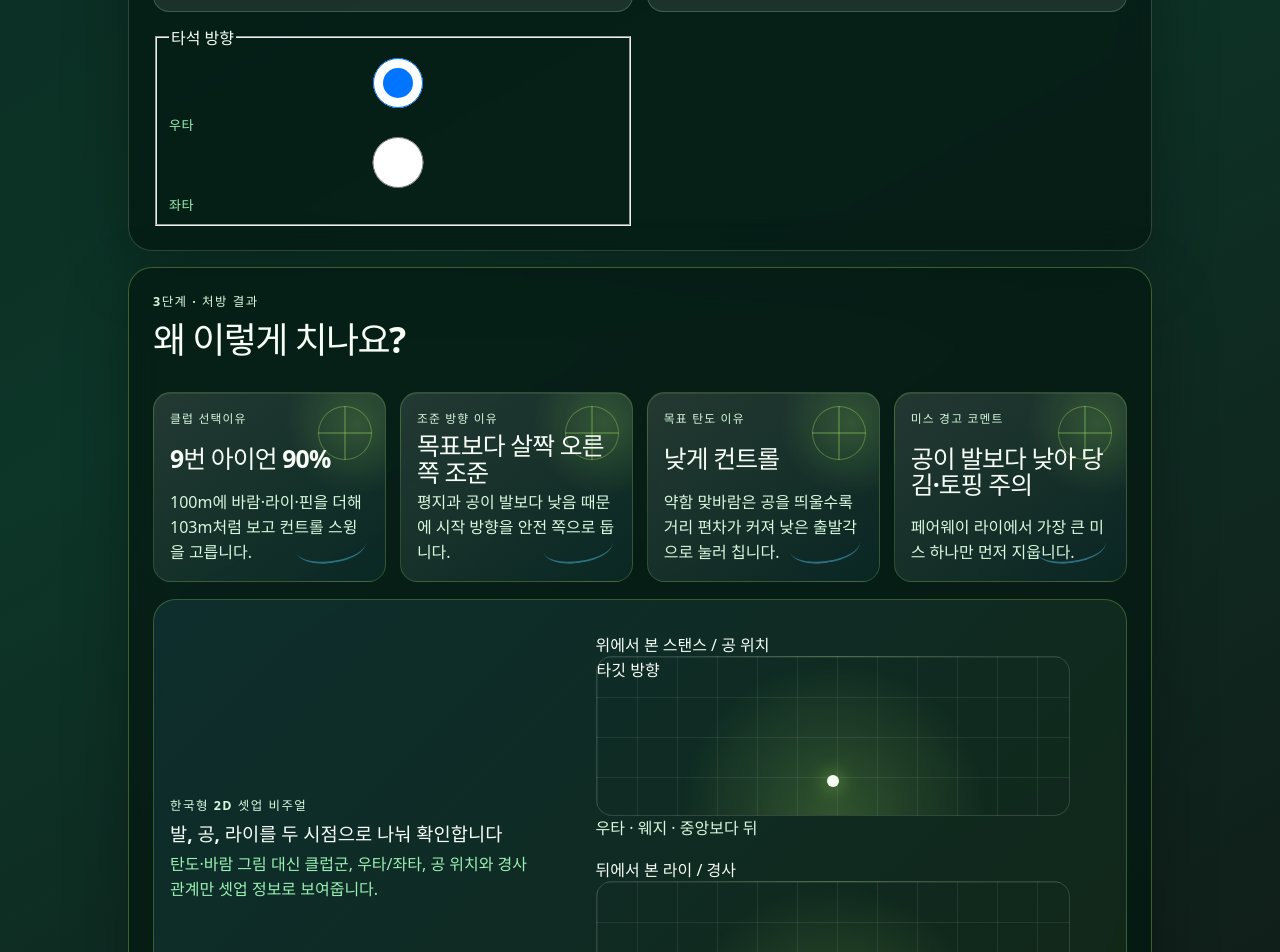
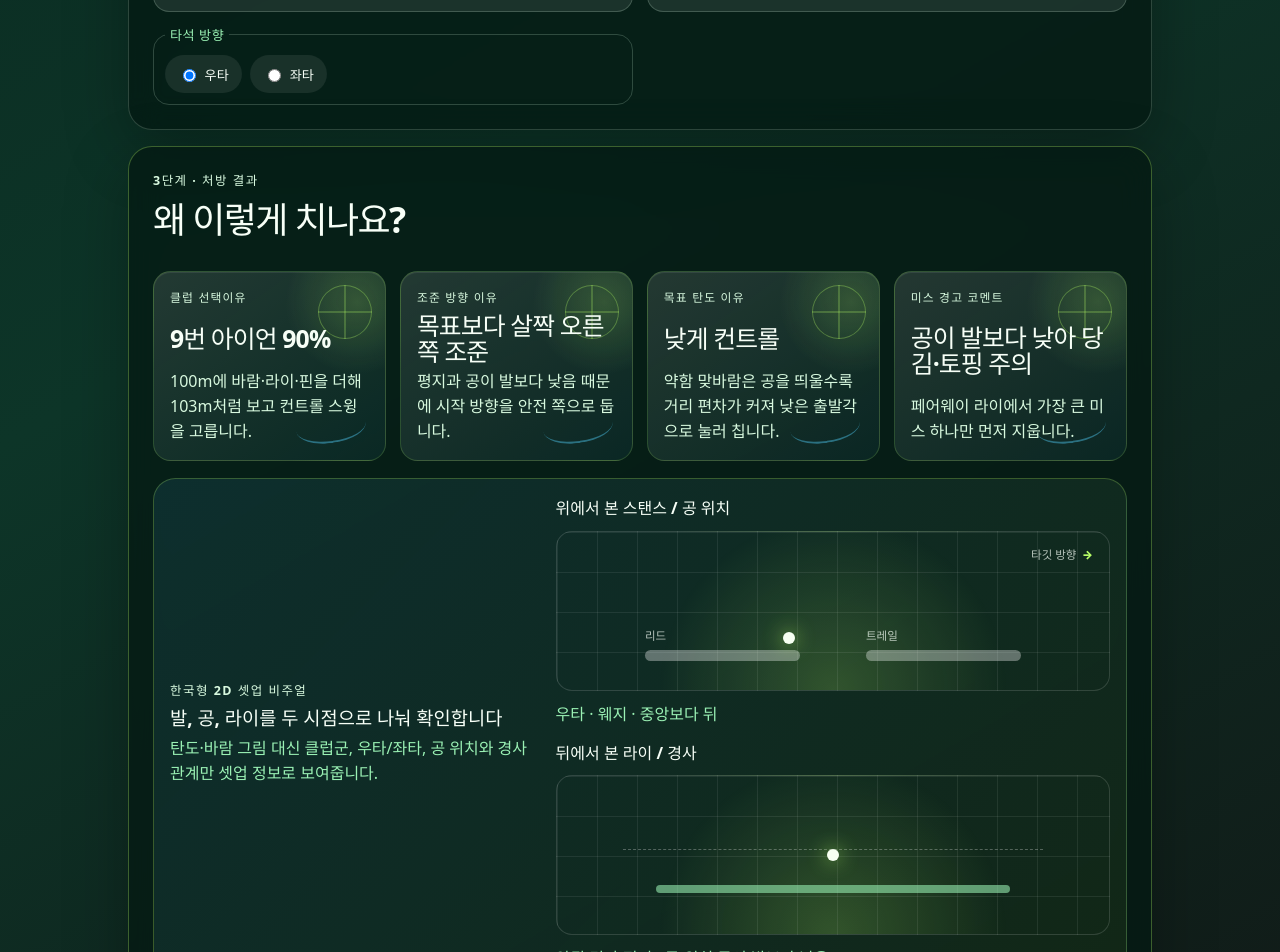
Before and after one commit to ys-laube/goodgolfform, a React (Vite) app: page / in a window 1280 px wide. Shown: the part 1400-2352 px from the top of the page. Built offline with nearby package versions, Linux system fonts and the light colour scheme; a web font is replaced by a local one.

Commit message:
omx(team): auto-checkpoint worker-3 [6]

```diff
--- a/src/styles.css
+++ b/src/styles.css
@@ -151,6 +151,43 @@ select optgroup {
   color: #0a251c;
 }
 
+.segmented-control {
+  display: flex;
+  flex-wrap: wrap;
+  gap: 0.55rem;
+  border: 1px solid rgba(216, 249, 223, 0.2);
+  border-radius: 1rem;
+  margin: 0;
+  padding: 0.7rem;
+}
+
+.segmented-control legend {
+  padding: 0 0.3rem;
+  color: #9af1b4;
+  font-size: 0.82rem;
+  font-weight: 900;
+  letter-spacing: 0.04em;
+  text-transform: uppercase;
+}
+
+.segmented-control label {
+  display: inline-flex;
+  align-items: center;
+  gap: 0.35rem;
+  min-height: 2.35rem;
+  border-radius: 999px;
+  background: rgba(255, 255, 255, 0.08);
+  padding: 0 0.8rem;
+  color: #f7fff7;
+  letter-spacing: 0;
+  text-transform: none;
+}
+
+.segmented-control input {
+  min-height: auto;
+  width: auto;
+}
+
 .sticky-action {
   position: sticky;
   bottom: max(0.75rem, env(safe-area-inset-bottom));
@@ -248,7 +285,7 @@ select optgroup {
   text-transform: uppercase;
 }
 
- .shot-visual {
+.shot-visual {
   display: grid;
   gap: 1rem;
   border: 1px solid rgba(184, 255, 104, 0.24);
@@ -259,14 +296,36 @@ select optgroup {
   padding: 1rem;
 }
 
+.shot-visual-copy h3 {
+  margin: 0.2rem 0 0.4rem;
+}
+
+.shot-visual-copy p:last-child,
+.shot-visual-view p {
+  margin: 0;
+  color: #9af1b4;
+}
+
+.shot-visual-views {
+  display: grid;
+  gap: 0.85rem;
+}
+
+.shot-visual-view {
+  display: grid;
+  gap: 0.7rem;
+  margin: 0;
+}
+
+.shot-visual-view figcaption {
+  color: #f7fff7;
+  font-weight: 900;
+}
+
 .shot-visual-stage {
-  --aim-offset: 0%;
-  --ball-offset: 0rem;
+  --ball-position: 50%;
   --stance-tilt: 0deg;
-  --arc-height: 58%;
-  --wind-shift: 0%;
-  --wind-width: 2.4rem;
-  --wind-opacity: 0.72;
+  --side-hill-offset: 0rem;
   position: relative;
   min-height: 10rem;
   overflow: hidden;
@@ -279,106 +338,85 @@ select optgroup {
   background-size: 2.5rem 2.5rem, 2.5rem 2.5rem, cover;
 }
 
-.shot-visual-stage[data-aim="left"] {
-  --aim-offset: -14%;
-}
-
-.shot-visual-stage[data-aim="right"] {
-  --aim-offset: 14%;
-}
-
-.shot-visual-stage[data-ball-height="below-feet"] {
-  --ball-offset: -1rem;
-}
-
-.shot-visual-stage[data-ball-height="above-feet"] {
-  --ball-offset: 1rem;
-}
-
-.shot-visual-stage[data-stance="uphill"] {
+.shot-visual-stage[data-front-back="uphill"] {
   --stance-tilt: -8deg;
 }
 
-.shot-visual-stage[data-stance="downhill"] {
+.shot-visual-stage[data-front-back="downhill"] {
   --stance-tilt: 8deg;
 }
 
-.shot-visual-stage[data-trajectory="low"] {
-  --arc-height: 36%;
+.shot-visual-stage[data-side-hill="below-feet"] {
+  --side-hill-offset: 1rem;
 }
 
-.shot-visual-stage[data-trajectory="soft-landing"] {
-  --arc-height: 72%;
+.shot-visual-stage[data-side-hill="above-feet"] {
+  --side-hill-offset: -1rem;
 }
 
-.shot-visual-stage[data-wind="left-to-right"],
-.shot-visual-stage[data-wind="tailwind"] {
-  --wind-shift: 18%;
-}
-
-.shot-visual-stage[data-wind="right-to-left"],
-.shot-visual-stage[data-wind="headwind"] {
-  --wind-shift: -18%;
-}
-
-.shot-visual-stage[data-wind-strength="medium"] {
-  --wind-width: 3rem;
-  --wind-opacity: 0.84;
-}
-
-.shot-visual-stage[data-wind-strength="strong"] {
-  --wind-width: 3.8rem;
-  --wind-opacity: 0.96;
-}
-
-.shot-visual-aim-line,
-.shot-visual-arc,
-.shot-visual-feet,
-.shot-visual-stance,
+.shot-visual-target-line,
+.shot-visual-foot,
 .shot-visual-ball,
-.shot-visual-wind {
+.shot-visual-horizon,
+.shot-visual-slope {
   position: absolute;
   display: block;
 }
 
-.shot-visual-aim-line {
-  inset: 12% calc(50% - var(--aim-offset)) 16%;
-  border-left: 2px dashed rgba(255, 255, 255, 0.34);
+.shot-visual-target-line {
+  inset: 0.9rem 1rem auto;
+  color: rgba(247, 255, 247, 0.72);
+  font-size: 0.72rem;
+  font-weight: 900;
+  text-align: right;
 }
 
-.shot-visual-arc {
-  left: calc(18% + var(--wind-shift));
-  right: calc(18% - var(--wind-shift));
-  bottom: 22%;
-  height: var(--arc-height);
-  border: 3px solid rgba(83, 209, 255, 0.64);
-  border-bottom: 0;
-  border-radius: 999px 999px 0 0;
+.shot-visual-target-line::after {
+  content: "→";
+  margin-left: 0.35rem;
+  color: #b8ff68;
 }
 
-.shot-visual-feet {
-  left: 26%;
-  right: 26%;
-  bottom: 12%;
-  height: 0.45rem;
+.shot-visual-foot {
+  bottom: 18%;
+  width: 28%;
+  height: 0.7rem;
   border-radius: 999px;
-  background: rgba(255, 255, 255, 0.28);
-  transform: rotate(var(--stance-tilt));
+  background: rgba(255, 255, 255, 0.34);
 }
 
-.shot-visual-stance {
-  left: 37%;
-  right: 37%;
-  bottom: 15%;
-  height: 2.2rem;
-  border-left: 2px solid rgba(154, 241, 180, 0.7);
-  border-right: 2px solid rgba(154, 241, 180, 0.7);
-  transform: rotate(var(--stance-tilt));
+.shot-visual-foot::before {
+  position: absolute;
+  top: -1.45rem;
+  color: rgba(247, 255, 247, 0.72);
+  font-size: 0.72rem;
+  font-weight: 900;
+}
+
+.shot-visual-foot-lead {
+  left: 16%;
+}
+
+.shot-visual-foot-trail {
+  right: 16%;
+}
+
+.shot-visual-stage[data-handedness="right"] .shot-visual-foot-lead::before,
+.shot-visual-stage[data-handedness="left"] .shot-visual-foot-trail::before {
+  content: "리드";
+}
+
+.shot-visual-stage[data-handedness="right"] .shot-visual-foot-trail::before,
+.shot-visual-stage[data-handedness="left"] .shot-visual-foot-lead::before {
+  content: "트레일";
+}
+
+.shot-visual-top .shot-visual-ball {
+  left: calc(var(--ball-position) - 0.38rem);
+  bottom: 29%;
 }
 
 .shot-visual-ball {
-  left: calc(50% + var(--ball-offset) - 0.38rem);
-  bottom: 18%;
   width: 0.76rem;
   height: 0.76rem;
   border-radius: 999px;
@@ -386,23 +424,26 @@ select optgroup {
   box-shadow: 0 0 1.2rem rgba(184, 255, 104, 0.82);
 }
 
-.shot-visual-wind {
-  top: 1rem;
-  left: calc(50% + var(--wind-shift) - (var(--wind-width) / 2));
-  width: var(--wind-width);
-  height: 0.34rem;
-  border-radius: 999px;
-  background: rgba(83, 209, 255, var(--wind-opacity));
-  box-shadow: 0 0.7rem 0 rgba(83, 209, 255, 0.34);
+.shot-visual-horizon {
+  left: 12%;
+  right: 12%;
+  top: 46%;
+  border-top: 1px dashed rgba(255, 255, 255, 0.28);
 }
 
-.shot-visual-copy h3 {
-  margin: 0.2rem 0 0.4rem;
+.shot-visual-slope {
+  left: 18%;
+  right: 18%;
+  bottom: 36%;
+  height: 0.5rem;
+  border-radius: 999px;
+  background: rgba(154, 241, 180, 0.58);
+  transform: translateY(var(--side-hill-offset)) rotate(var(--stance-tilt));
 }
 
-.shot-visual-copy p:last-child {
-  margin: 0;
-  color: #9af1b4;
+.shot-visual-rear .shot-visual-ball {
+  left: calc(50% - 0.38rem);
+  bottom: calc(36% + var(--side-hill-offset));
 }
 
 @media (min-width: 42rem) {
```
